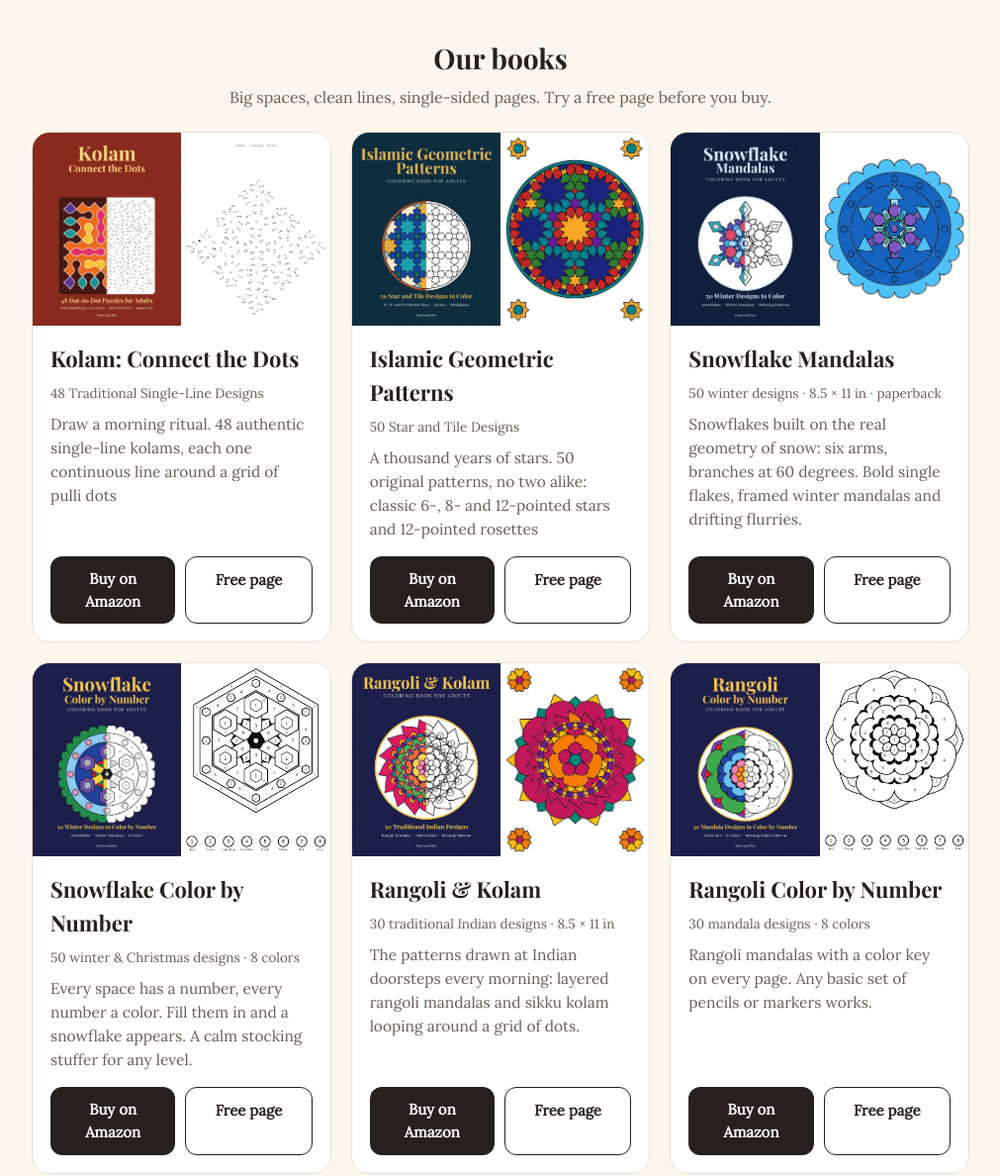
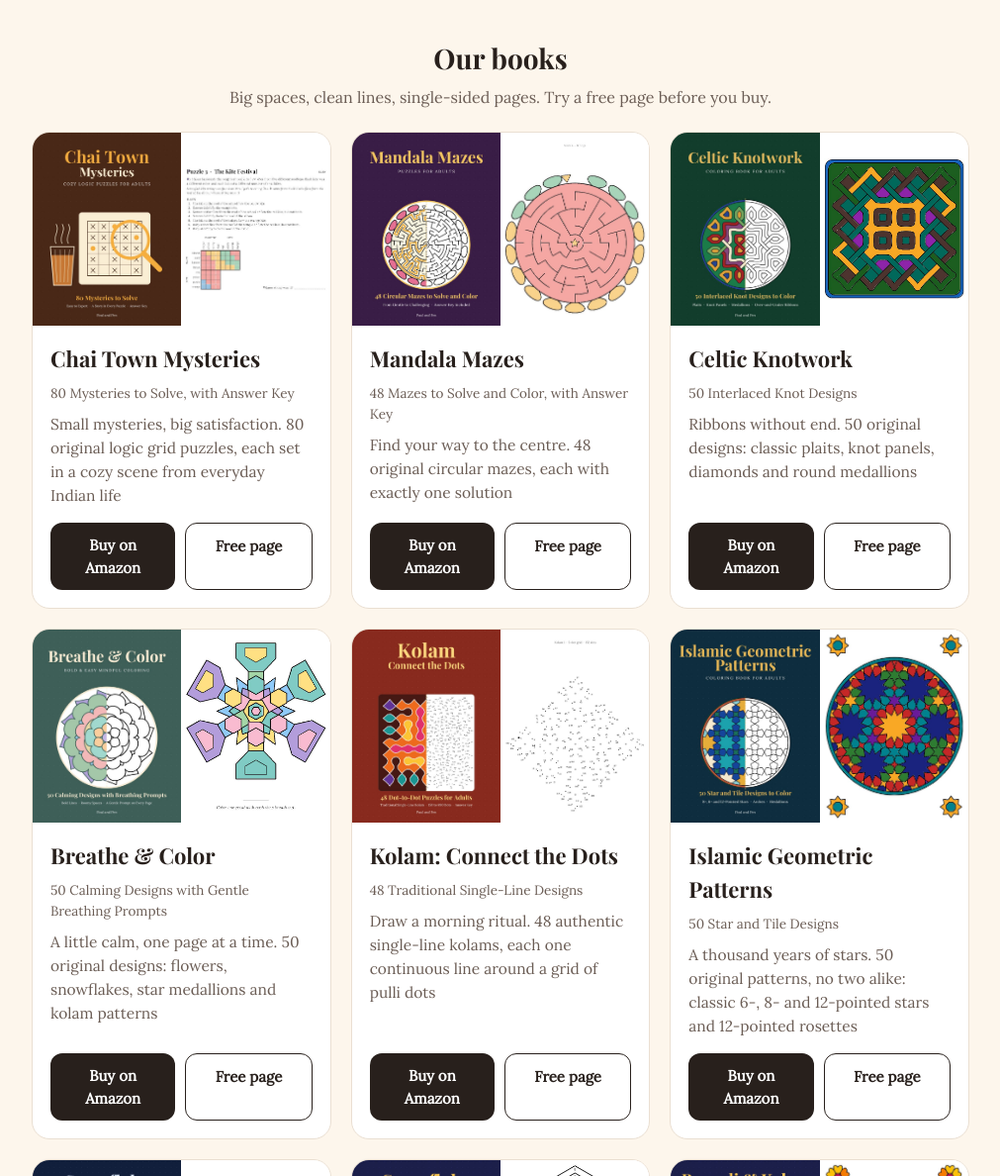
Before and after one commit to paulraju12/paulandpen, a plain HTML site: page index.html in a window 1280 px wide. Shown: the part 361-1549 px from the top of the page at 99% size, without its empty margins (134-1145 px from the left). Drawn offline with nearby package versions, Linux system fonts and the light colour scheme.

Commit message:
Add 4 live books: Breathe & Color, Celtic Knotwork, Mandala Mazes, Chai Town Mysteries
Co-Authored-By: Claude Opus 5.5 <noreply@anthropic.com>

```diff
--- a/index.html
+++ b/index.html
@@ -89,6 +89,34 @@
 // BOOKS:START (generated by tools/golive.py from tools/live_books.json)
 const BOOKS = [
  {
+  "id": "10-chai-town-mysteries",
+  "title": "Chai Town Mysteries",
+  "meta": "80 Mysteries to Solve, with Answer Key",
+  "text": "Small mysteries, big satisfaction. 80 original logic grid puzzles, each set in a cozy scene from everyday Indian life",
+  "amazon": "https://www.amazon.com/dp/B0HRTHJX2R"
+ },
+ {
+  "id": "09-mandala-mazes",
+  "title": "Mandala Mazes",
+  "meta": "48 Mazes to Solve and Color, with Answer Key",
+  "text": "Find your way to the centre. 48 original circular mazes, each with exactly one solution",
+  "amazon": "https://www.amazon.com/dp/B0HRT8MKL5"
+ },
+ {
+  "id": "08-celtic-knotwork",
+  "title": "Celtic Knotwork",
+  "meta": "50 Interlaced Knot Designs",
+  "text": "Ribbons without end. 50 original designs: classic plaits, knot panels, diamonds and round medallions",
+  "amazon": "https://www.amazon.com/dp/B0HR63XFBF"
+ },
+ {
+  "id": "07-breathe-and-color",
+  "title": "Breathe & Color",
+  "meta": "50 Calming Designs with Gentle Breathing Prompts",
+  "text": "A little calm, one page at a time. 50 original designs: flowers, snowflakes, star medallions and kolam patterns",
+  "amazon": "https://www.amazon.com/dp/B0HR65JGCM"
+ },
+ {
   "id": "06-kolam-connect-the-dots",
   "title": "Kolam: Connect the Dots",
   "meta": "48 Traditional Single-Line Designs",
```
Also changed, not shown: img/07-breathe-and-color-page.jpg (added), img/07-breathe-and-color.jpg (added), img/08-celtic-knotwork-page.jpg (added), img/08-celtic-knotwork.jpg (added), img/09-mandala-mazes-page.jpg (added), img/09-mandala-mazes.jpg (added), img/10-chai-town-mysteries-page.jpg (added), img/10-chai-town-mysteries.jpg (added), 4 other files.
